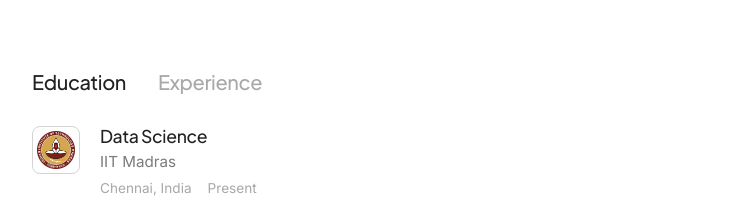
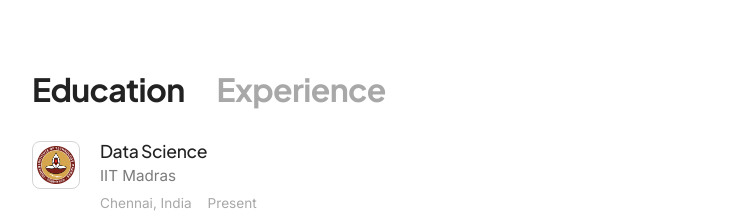
Before and after one commit to 24f2006234/aniruddha-portfolio, a React (Vite) app: page / in a window 1280 px wide. Shown: the part 1509-1722 px from the top of the page, without its empty margins (272-1007 px from the left). Built offline with nearby package versions, Linux system fonts and the light colour scheme.

Commit message:
style: Increase size of Education and Experience headings to match other sections

```diff
--- a/src/components/Experience.jsx
+++ b/src/components/Experience.jsx
@@ -19,9 +19,6 @@ export default function Experience() {
               cursor: 'pointer',
               color: activeTab === 'Education' ? 'var(--text-primary)' : 'var(--text-muted)',
               margin: 0,
-              fontSize: '1.25rem',
-              fontWeight: 500,
-              letterSpacing: '-0.02em',
               transition: 'color 0.3s ease'
             }}
           >
@@ -34,9 +31,6 @@ export default function Experience() {
               cursor: 'pointer',
               color: activeTab === 'Experience' ? 'var(--text-primary)' : 'var(--text-muted)',
               margin: 0,
-              fontSize: '1.25rem',
-              fontWeight: 500,
-              letterSpacing: '-0.02em',
               transition: 'color 0.3s ease'
             }}
           >
```
